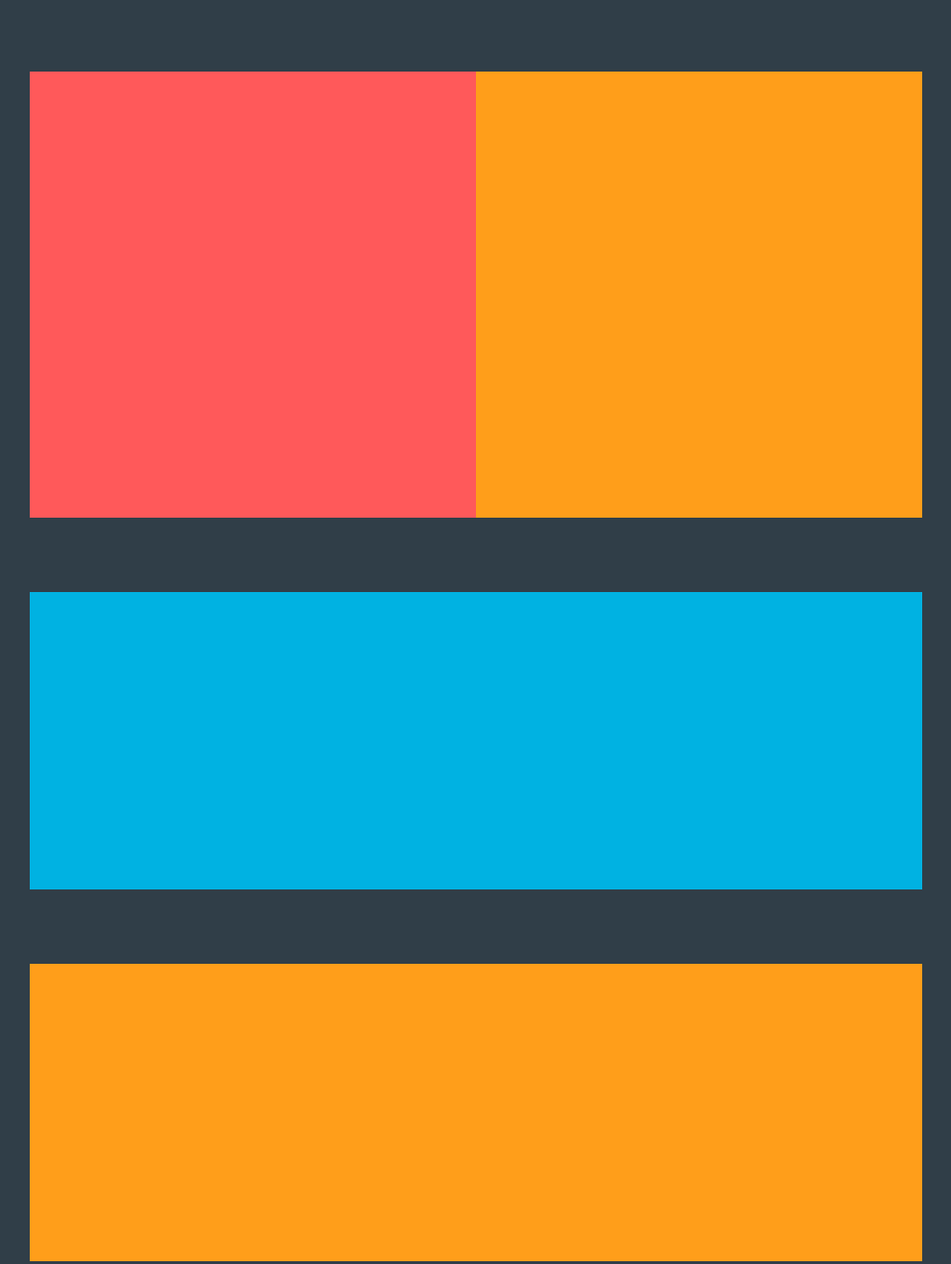
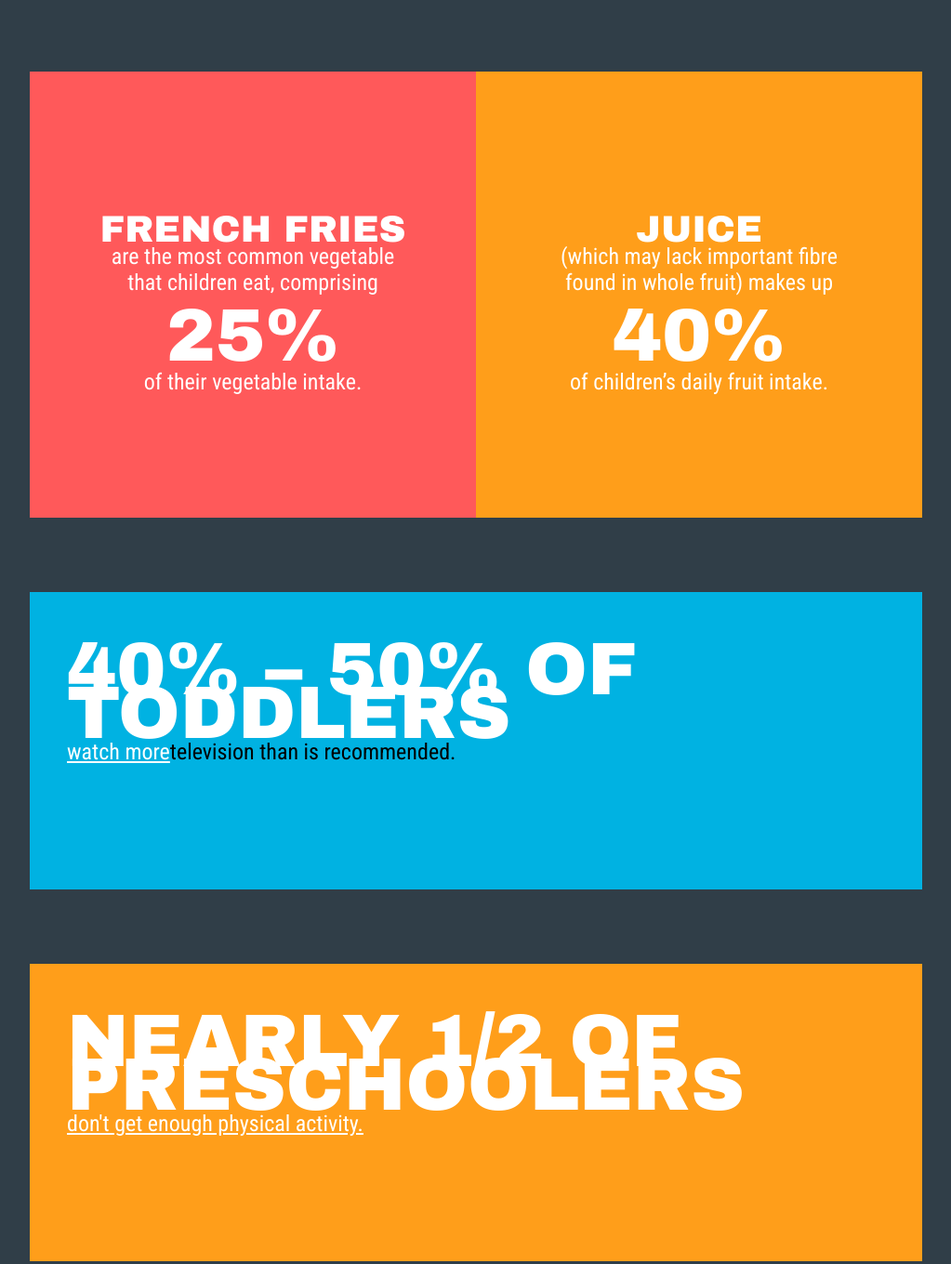
Before and after one commit to Kesavaraj80/Banner, a plain HTML site: page index.html in a window 1280 px wide. Shown: the part 1616-2976 px from the top of the page at 93% size, without its empty margins (128-1151 px from the left). Drawn offline with Linux system fonts and the light colour scheme.

Commit message:
final changes

```diff
--- a/index.html
+++ b/index.html
@@ -54,21 +54,46 @@
     </section>
 
     <section class="box4">
-        <div class="infobox5"></div>
-        <div class="infobox6"></div>
+        <div class="infobox5">
+            <p class="infobox5_heading">FRENCH FRIES</p>
+            <p class="infobox5_content1">are the most common vegetable <br> that children eat, comprising  </p>
+            <p class="infobox5_percentage">25%</p>
+            <p class="infobox5_content2">of their vegetable intake.</p>
+        </div>
+        <div class="infobox6">
+            <p class="infobox6_heading">JUICE</p>
+            <p class="infobox6_content1">(which may lack important fibre<br>found in whole fruit) makes up</p>
+            <p class="infobox6_percentage">40%</p>
+            <p class="infobox6_content2">of children’s daily fruit intake.</p>
+        </div>
     </section>
 
     <section class="box5">
-        <div class="infobox7"></div>
+        <div class="infobox7">
+            <p class="infobox7_content1">40% – 50% OF</p>
+            <p class="infobox7_content2">TODDLERS</p>
+            <p class="infobox7_content3"><span class="underline">watch more</span>television than is recommended.</p>
+        </div>
     </section>
 
     <section class="box6">
-        <div class="infobox8"></div>
+        <div class="infobox8">
+            <p class="infobox8_content1">NEARLY 1/2 OF</p>
+            <p class="infobox8_content2">PRESCHOOLERS</p>
+            <p class="infobox8_content3"><span class="underline">don't get enough physical activity.</p>
+        </div>
     </section>
 
     <section class="box7">
-        <div class="infobox9"></div>
-        <div class="infobox10"></div>
+        <div class="infobox9">
+            <p class="infobox9_content1"><span class="underline">The cost </span>of obesity in the<br>United States is staggering <br>totaling about</p>
+            <p class="infobox9_rate">$147</p>
+            <p class="infobox9_rate">BILLION</p>
+        </div>
+        <div class="infobox10">
+            <p class="infobox10_content1">CHILDREN WHO <br>EAT HEALTHY <br>FOODS AND GET <br>DAILY PHYSICAL <br>ACTIVITY HAVE:</p>
+            <p class="infobox10_content2">Fewer school absences <br>Higher academic achievement <br>Higher self-esteem <br>Fewer behavioral problems</p>
+        </div>
     </section>
 </body>
 </html>
--- a/style.css
+++ b/style.css
@@ -1,5 +1,5 @@
 @import url('https://fonts.googleapis.com/css2?family=Archivo+Black&display=swap');
-@import url('https://fonts.googleapis.com/css2?family=Roboto+Condensed:wght@700&display=swap');
+@import url('https://fonts.googleapis.com/css2?family=Roboto+Condensed&display=swap');
 body{
     background-color: #303e48;
     display: flex;
@@ -207,12 +207,84 @@ body{
     background-color: #ff595a;
     height:30rem;
     width: 30rem;
+    display: flex;
+    flex-direction: column;
+    align-items: center;
+    justify-content: center;
+    text-align: center;
 }
+
+/* infobox5 content Start */
+
+.infobox5_heading{
+    color: white;
+    font-size: 2.5rem;
+    font-family: 'Archivo Black', sans-serif;
+    margin-bottom: -30px;
+}
+
+.infobox5_content1{
+    font-size: 1.5rem;
+    font-family: 'Roboto Condensed', sans-serif;
+    color: white;
+    font-weight: 100;
+    margin-bottom: -5rem;
+}
+.infobox5_percentage{
+    font-size: 5rem;
+    font-family: 'Archivo Black', sans-serif;
+    color: white;
+    margin-bottom: -2rem;
+}
+.infobox5_content2{
+    font-size: 1.5rem;
+    color: white;
+    font-family: 'Roboto Condensed', sans-serif;
+}
+
+/* infobox5 content End */
+
+
 .infobox6{
     background-color: #ff9e1a;
     height:30rem;
     width: 30rem;
+    display: flex;
+    flex-direction: column;
+    align-items: center;
+    justify-content: center;
+    text-align: center;
 }
+
+/* infobox6 content Start */
+
+.infobox6_heading{
+    color: white;
+    font-size: 2.5rem;
+    font-family: 'Archivo Black', sans-serif;
+    margin-bottom: -30px;
+}
+
+.infobox6_content1{
+    font-size: 1.5rem;
+    font-family: 'Roboto Condensed', sans-serif;
+    color: white;
+    font-weight: 100;
+    margin-bottom: -5rem;
+}
+.infobox6_percentage{
+    font-size: 5rem;
+    font-family: 'Archivo Black', sans-serif;
+    color: white;
+    margin-bottom: -2rem;
+}
+.infobox6_content2{
+    font-size: 1.5rem;
+    color: white;
+    font-family: 'Roboto Condensed', sans-serif;
+}
+
+/* infobox6 content End */
 
 /* Box 4 End */
 
@@ -223,6 +295,33 @@ body{
     background-color: #00b2e2;
     margin-top: 5rem;
 }
+
+/* infobox7 content Start */
+
+.infobox7_content1{
+    font-size: 5rem;
+    color: white;
+    font-family: 'Archivo Black', sans-serif;
+    padding-left: 40px;
+    padding-top: 40px ;
+    margin-bottom: -10rem;
+}
+.infobox7_content2{
+    font-size: 5rem;
+    color: white;
+    font-family: 'Archivo Black', sans-serif;
+    padding: 40px;
+    margin-bottom: -5rem;
+}
+
+.infobox7_content3{
+    font-size: 1.5rem;
+    padding-left: 40px;
+    font-family: 'Roboto Condensed', sans-serif;
+}
+
+/* infobox7 content End */
+
 /* Box 5 End */
 
 /* Box 6 start */
@@ -233,6 +332,32 @@ body{
     background-color: #ff9e1a;
     margin-top: 5rem;
 }
+
+/* infobox8 content Start */
+
+.infobox8_content1{
+    font-size: 5rem;
+    color: white;
+    font-family: 'Archivo Black', sans-serif;
+    padding-left: 40px;
+    padding-top: 40px ;
+    margin-bottom: -10rem;
+}
+.infobox8_content2{
+    font-size: 5rem;
+    color: white;
+    font-family: 'Archivo Black', sans-serif;
+    padding: 40px;
+    margin-bottom: -5rem;
+}
+
+.infobox8_content3{
+    font-size: 1.5rem;
+    padding-left: 40px;
+    font-family: 'Roboto Condensed', sans-serif;
+}
+
+/* infobox8 content End */
 
 /* Box 6 End */
 
@@ -246,11 +371,54 @@ body{
     background-color: #00b2e2;
     height:30rem;
     width: 30rem;
+    display: flex;
+    flex-direction: column;
+    align-items: center;
+    justify-content: center;
+    text-align: center;
 }
+
+/* infobox9 content Start */
+
+.infobox9_content1{
+    font-family: 'Roboto Condensed', sans-serif;
+    font-size: 1.5rem;
+    margin-bottom: -5rem;
+}
+.infobox9_rate{
+    font-size: 5rem;
+    font-family: 'Archivo Black', sans-serif;
+    color: white;
+    margin-bottom: -7rem;
+}
+/* infobox9 content End */
+
 .infobox10{
     background-color: #ff595a;
     height:30rem;
     width: 30rem;
+    display: flex;
+    flex-direction: column;
+    align-items: center;
+    justify-content: center;
+    text-align: center;
 }
 
+/* infobox10 content Start */
+
+.infobox10_content1{
+    font-size: 2.5rem;
+    font-family: 'Archivo Black', sans-serif;
+    color: white;
+    margin-bottom: 0px;
+}
+
+.infobox10_content2{
+    font-size: 2rem;
+    font-family: 'Roboto Condensed', sans-serif;
+    color: white;
+}
+
+/* infobox10 content End */
+
 /* Box 7 End */
```
